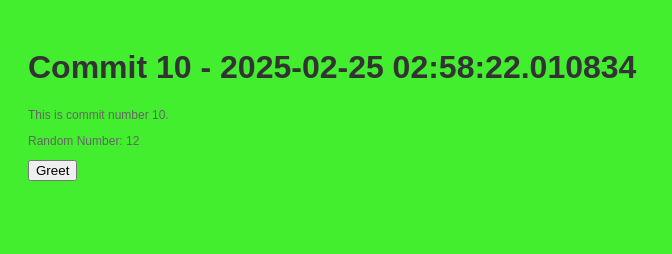
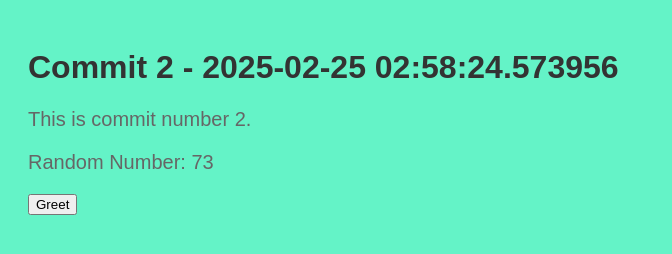
Before and after one commit to legbald0d/myrep-repo-20250225025818, a plain HTML site: page index.html in a window 1280 px wide. Shown: the whole page, without its empty margins (0-672 px from the left). Drawn offline with Linux system fonts and the light colour scheme.

Commit message:
📝 Commit 2 with HTML, CSS, and JS

```diff
--- a/index.html
+++ b/index.html
@@ -2,13 +2,13 @@
     <!DOCTYPE html>
     <html>
     <head>
-        <title>Commit 10 - 2025-02-25 02:58:22.010834</title>
+        <title>Commit 2 - 2025-02-25 02:58:24.573956</title>
         <link rel="stylesheet" href="style.css">
     </head>
     <body>
-        <h1>Commit 10 - 2025-02-25 02:58:22.010834</h1>
-        <p>This is commit number 10.</p>
-        <p>Random Number: 12</p>
+        <h1>Commit 2 - 2025-02-25 02:58:24.573956</h1>
+        <p>This is commit number 2.</p>
+        <p>Random Number: 73</p>
         <button onclick="greet()">Greet</button>
         <script src="script.js"></script>
     </body>
--- a/script.js
+++ b/script.js
@@ -2,4 +2,4 @@
     function greet() {
         alert('Hello from commit ' + commitNumber + '!');
     }
-    var commitNumber = 10;
+    var commitNumber = 2;
--- a/style.css
+++ b/style.css
@@ -1,7 +1,7 @@
 
     body {
         font-family: Arial, sans-serif;
-        background-color: #42ee2e;
+        background-color: #64f3c7;
         padding: 20px;
     }
     h1 {
@@ -9,5 +9,5 @@
     }
     p {
         color: #666;
-        font-size: 12px;
+        font-size: 20px;
     }
```
